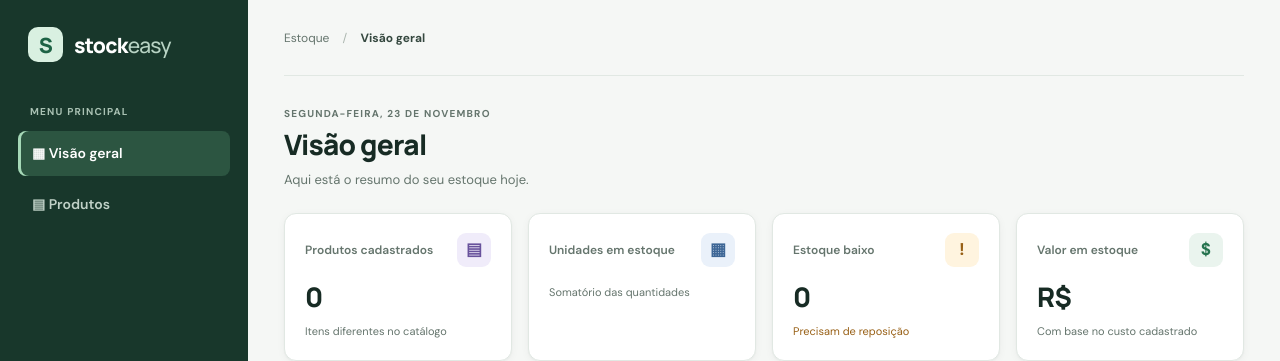
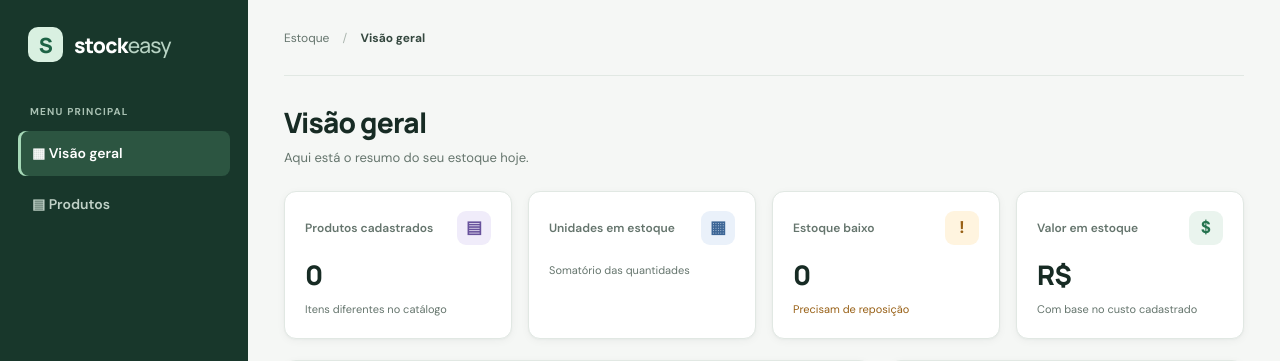
Before and after one commit to LucasPiancoSouza/Stockeasy, a PHP site: page / in a window 1280 px wide. Shown: the top 361 px of the page. Run offline with PHP 8.4, Linux system fonts and the light colour scheme; data that the repository does not hold is empty.

Commit message:
Arrumando detalhes

```diff
--- a/front_end/index.php
+++ b/front_end/index.php
@@ -24,7 +24,6 @@ require_once __DIR__ . "/../back_end/conexao/conexao.php";
     <section class="page dashboard-page">
       <div class="page-heading">
         <div>
-          <p class="eyebrow">SEGUNDA-FEIRA, 23 DE NOVEMBRO</p>
           <h1>Visão geral</h1>
           <p class="subtitle">Aqui está o resumo do seu estoque hoje.</p>
         </div>
```
